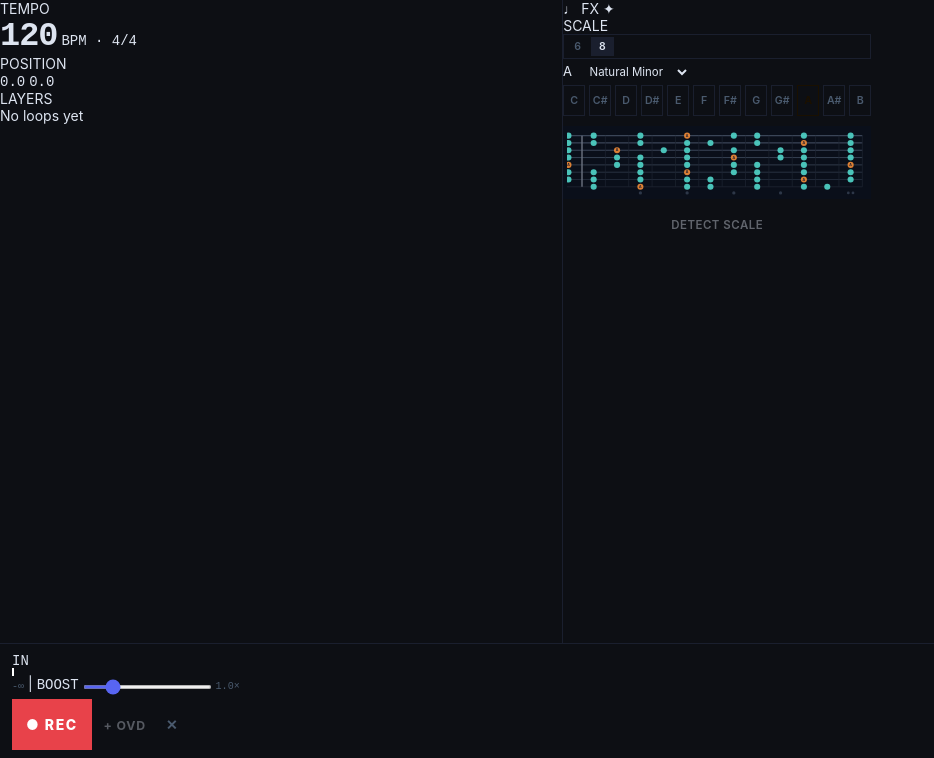
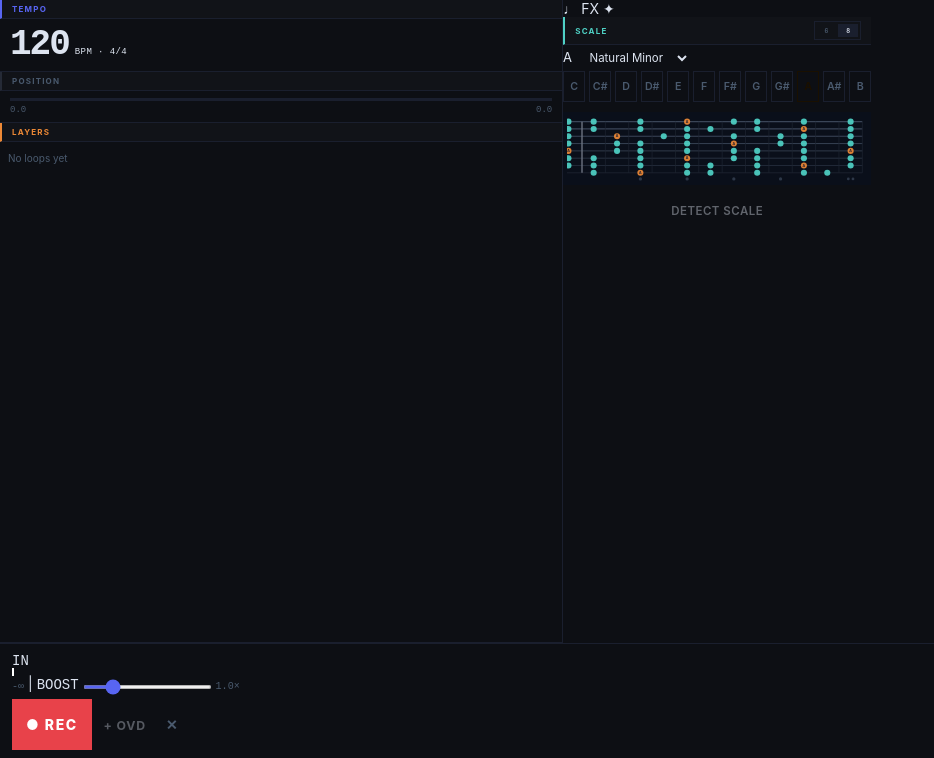
Before and after one commit to Maachax/Raspberry-looper, a Flask app: page / in a window 1280 px wide. Shown: the part 42-800 px from the top of the page, without its empty margins (0-934 px from the left). Run offline with Flask 3, Linux system fonts and the light colour scheme; some libraries are stand-ins or nearby versions.

Commit message:
style: add panel, tempo, position, layers component CSS

```diff
--- a/static/style.css
+++ b/static/style.css
@@ -1492,3 +1492,179 @@ kbd {
 }
 .scale-candidate-chip:hover { border-color: var(--accent); color: var(--text); }
 .scale-candidate-chip .chip-score { color: var(--text-muted); font-size: 0.88em; }
+
+/* ==========================================================================
+   PANELS
+   ========================================================================== */
+
+.panel {
+    display: flex;
+    flex-direction: column;
+    border-bottom: 1px solid var(--border);
+    flex-shrink: 0;
+}
+
+.panel-flex { flex: 1 1 0; overflow: hidden; }
+
+.panel-header {
+    display: flex;
+    align-items: center;
+    justify-content: space-between;
+    padding: 4px 10px;
+    background: var(--surface);
+    border-bottom: 1px solid var(--border);
+    border-left: 2px solid var(--border-dim);
+    font-size: 8px;
+    font-weight: 700;
+    letter-spacing: 1.2px;
+    color: var(--text-muted);
+    text-transform: uppercase;
+    flex-shrink: 0;
+}
+
+.panel-header.accent-primary { border-left-color: var(--accent);       color: var(--accent);       }
+.panel-header.accent-scale   { border-left-color: var(--accent-scale); color: var(--accent-scale); }
+.panel-header.accent-layer   { border-left-color: var(--accent-layer); color: var(--accent-layer); }
+.panel-header.accent-dim     { border-left-color: var(--border-dim);   color: var(--text-muted);   }
+
+.panel-body {
+    padding: 8px 10px;
+}
+
+/* ── TEMPO panel ── */
+.tempo-body {
+    display: flex;
+    align-items: baseline;
+    gap: 6px;
+}
+
+.bpm-value {
+    font-size: 36px;
+    font-weight: 700;
+    color: var(--text);
+    letter-spacing: -2px;
+    line-height: 1;
+}
+
+.bpm-sub {
+    font-size: 9px;
+    letter-spacing: 0.4px;
+}
+
+/* ── POSITION panel ── */
+.position-body { padding: 7px 10px; }
+
+.pos-bar-wrap {
+    height: 3px;
+    background: var(--border);
+    position: relative;
+    margin-bottom: 4px;
+}
+
+.pos-bar-wrap .beat-grid {
+    position: absolute;
+    inset: 0;
+    pointer-events: none;
+}
+
+.pos-bar-wrap .progress-bar {
+    position: absolute;
+    left: 0; top: 0; bottom: 0;
+    background: var(--accent);
+    transition: width 0.08s linear;
+}
+
+.pos-times {
+    display: flex;
+    justify-content: space-between;
+    font-size: 9px;
+    color: var(--text-muted);
+}
+
+/* ── LAYERS panel ── */
+.layers-body {
+    padding: 6px 8px;
+    display: flex;
+    flex-direction: column;
+    gap: 3px;
+    overflow-y: auto;
+    flex: 1 1 0;
+}
+
+.layers-empty {
+    font-size: 10px;
+    color: var(--text-muted);
+    padding: 4px 0;
+}
+
+.layer-row {
+    display: flex;
+    align-items: center;
+    gap: 6px;
+    padding: 4px 6px;
+    background: var(--surface);
+    border: 1px solid var(--border);
+    border-left: 2px solid var(--border-dim);
+    cursor: pointer;
+}
+
+.layer-row:hover { border-color: var(--border-dim); }
+
+.layer-row.muted { opacity: 0.45; }
+
+.layer-name {
+    flex: 1;
+    font-size: 10px;
+    color: var(--text);
+    overflow: hidden;
+    white-space: nowrap;
+    text-overflow: ellipsis;
+}
+
+.layer-vol-bar-bg {
+    width: 36px;
+    height: 2px;
+    background: var(--border);
+    flex-shrink: 0;
+}
+
+.layer-vol-bar {
+    height: 100%;
+    background: var(--border-dim);
+}
+
+.layer-vol-num {
+    font-size: 8px;
+    color: var(--text-muted);
+    width: 20px;
+    text-align: right;
+    flex-shrink: 0;
+}
+
+.layer-expanded {
+    display: none;
+    padding: 6px 8px 8px;
+    background: var(--surface);
+    border: 1px solid var(--border);
+    border-top: none;
+    border-left: 2px solid var(--border-dim);
+    flex-direction: column;
+    gap: 6px;
+}
+
+body.edit-mode .layer-expanded { display: flex; }
+
+.color-swatches {
+    display: flex;
+    gap: 4px;
+    flex-wrap: wrap;
+}
+
+.color-swatch {
+    width: 14px;
+    height: 14px;
+    cursor: pointer;
+    border: 1px solid transparent;
+}
+
+.color-swatch.active { border-color: var(--text); }
```
